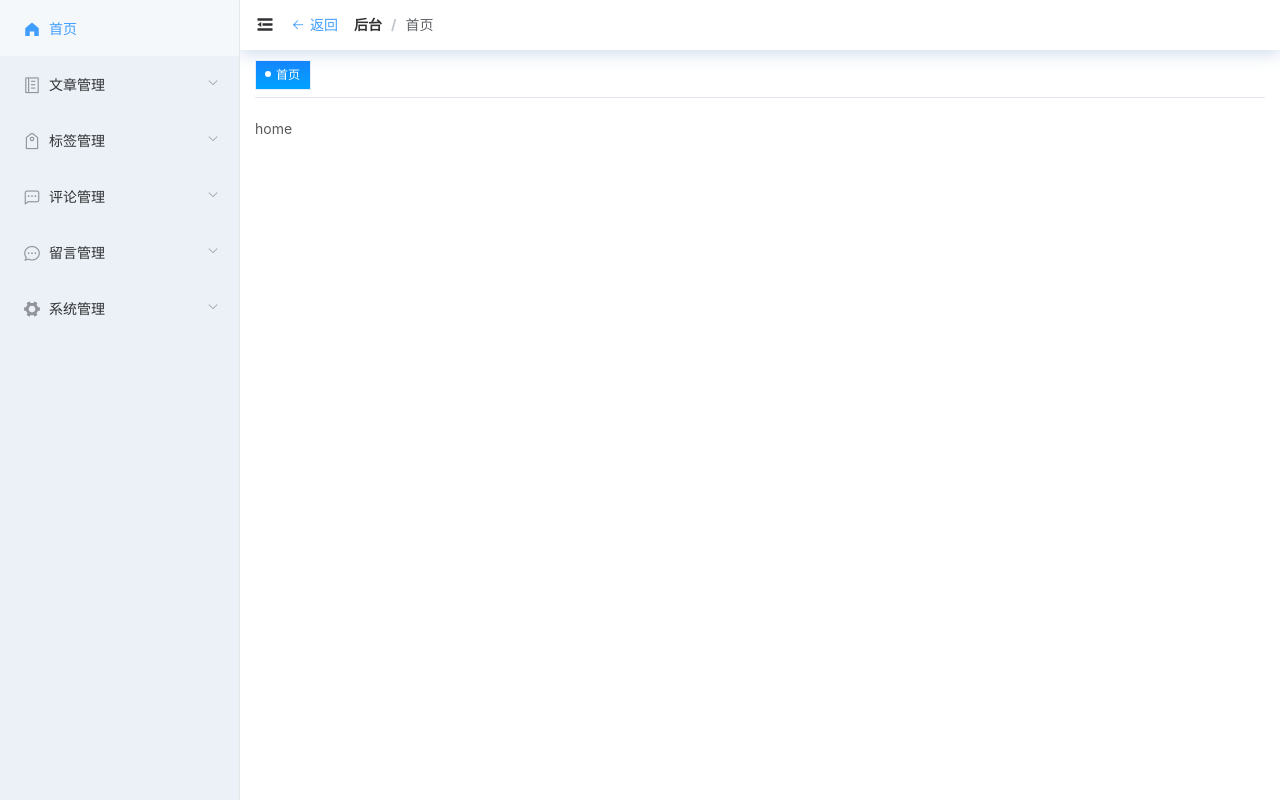
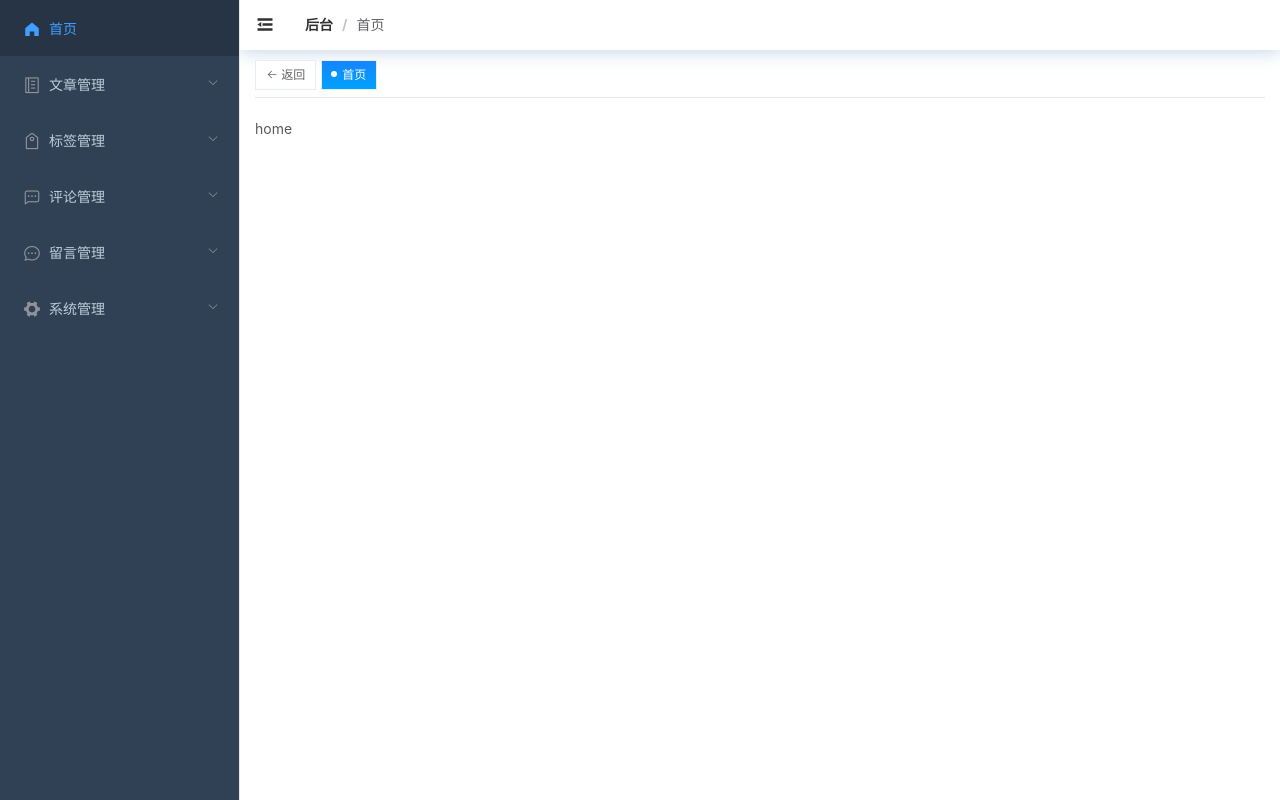
Before and after one commit to chandlerCao/vue-element-admin, a Vue app: page /admin/home in a window 1280 px wide. Built offline with nearby package versions, Linux system fonts and the light colour scheme; what mavon-editor would draw is missing.

Commit message:
优化细节

```diff
--- a/src/assets/css/reset-el.css
+++ b/src/assets/css/reset-el.css
@@ -43,3 +43,19 @@
 .el-table th.is-leaf {
     background-color: #f5f7fa;
 }
+
+.el-menu-item:hover, .el-submenu__title:hover, .el-menu-item.is-active {
+    background-color: #263445 !important;
+}
+
+.el-submenu .el-menu-item.is-active, .el-submenu .el-menu-item:hover {
+    background-color: #001528 !important;
+}
+
+.el-submenu .el-menu {
+    background-color: #1f2d3d !important;
+}
+
+.el-menu-item {
+    background: none !important;
+}
--- a/src/views/admin.vue
+++ b/src/views/admin.vue
@@ -9,7 +9,6 @@
                     <i v-show="isCollapse" class="el-icon-s-unfold"></i>
                     <i v-show="!isCollapse" class="el-icon-s-fold"></i>
                 </div>
-                <el-button type="text" icon="el-icon-back" @click="$router.back()">返回</el-button>
                 <breadcrumb style="margin-left: 15px;"></breadcrumb>
             </el-header>
             <el-main>
@@ -30,7 +29,7 @@
 
 <script>
 import eventBus from '@/utils/event-bus'
-import navMenu from '@/views/admin/menu'
+import navMenu from '@/views/admin/nav-menu'
 import breadcrumb from '@/views/admin/breadcrumb'
 import tabs from '@/views/admin/tabs'
 export default {
--- a/src/views/admin/menu.vue
+++ b/src/views/admin/nav-menu.vue
@@ -6,7 +6,8 @@
             class="el-menu-vertical-demo"
             :default-active="$route.fullPath"
             router
-            background-color="#ebf1f6"
+            background-color="#304156"
+            text-color="rgb(191, 203, 217)"
             active-text-color="#409eff"
             style="height: 100%"
             :collapse="isCollapse"
--- a/src/views/admin/tabs.vue
+++ b/src/views/admin/tabs.vue
@@ -2,6 +2,10 @@
 <template>
     <div class="tabs">
         <div class="tabs-box">
+            <div class="tabs-item" @click="$router.back()">
+                <i class="el-icon-back"></i>
+                返回
+            </div>
             <div
                 class="tabs-item"
                 :class="{'active': curRouter.name === '首页'}"
--- a/src/views/article/article-list/article-basic-list.vue
+++ b/src/views/article/article-list/article-basic-list.vue
@@ -90,7 +90,7 @@ export default {
                 formData: Object.assign(
                     {
                         searchValue: {
-                            label: '信息',
+                            label: '文章信息',
                             attrs: {
                                 placeholder: '支持：id/标题/前言/信息'
                             }
@@ -101,7 +101,7 @@ export default {
                             options: [{ label: '全部', value: '' }]
                         },
                         datePicker: {
-                            label: '时间段',
+                            label: '发布时间段',
                             el: 'el-date-picker',
                             attrs: {
                                 type: 'daterange',
@@ -114,7 +114,7 @@ export default {
                 formAttrs: {
                     size: 'mini',
                     inline: true,
-                    labelWidth: '60px'
+                    labelWidth: '90px'
                 },
                 submitBtn: {
                     name: '查询文章'
--- a/src/views/tag/tag-list.vue
+++ b/src/views/tag/tag-list.vue
@@ -31,7 +31,7 @@ export default {
             queryForm: {
                 formData: {
                     searchValue: {
-                        label: '信息',
+                        label: '标签信息',
                         attrs: {
                             placeholder: '支持：标签id/标签名称'
                         }
@@ -40,7 +40,7 @@ export default {
                 formAttrs: {
                     size: 'mini',
                     inline: true,
-                    labelWidth: '60px'
+                    labelWidth: '70px'
                 },
                 submitBtn: {
                     name: '查询标签'
```
